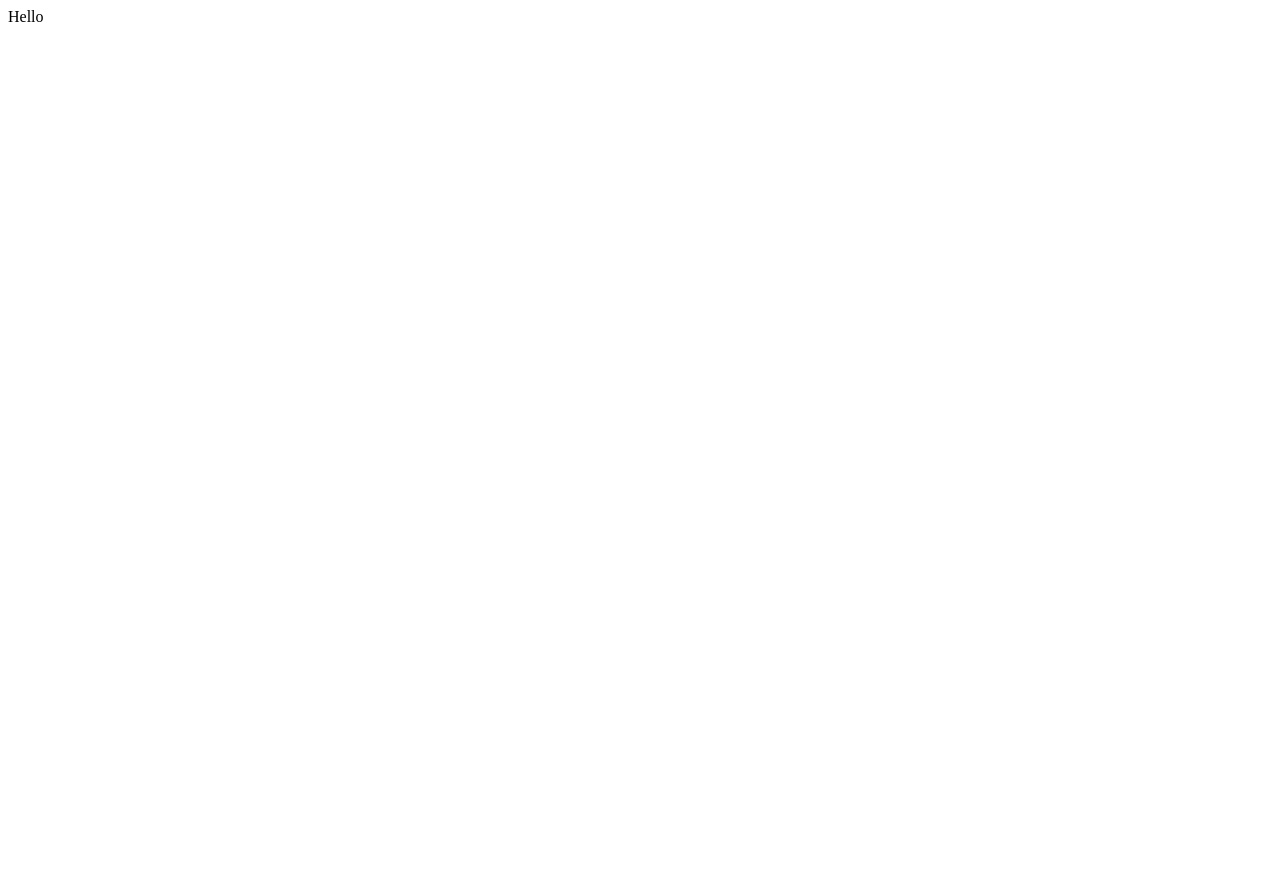
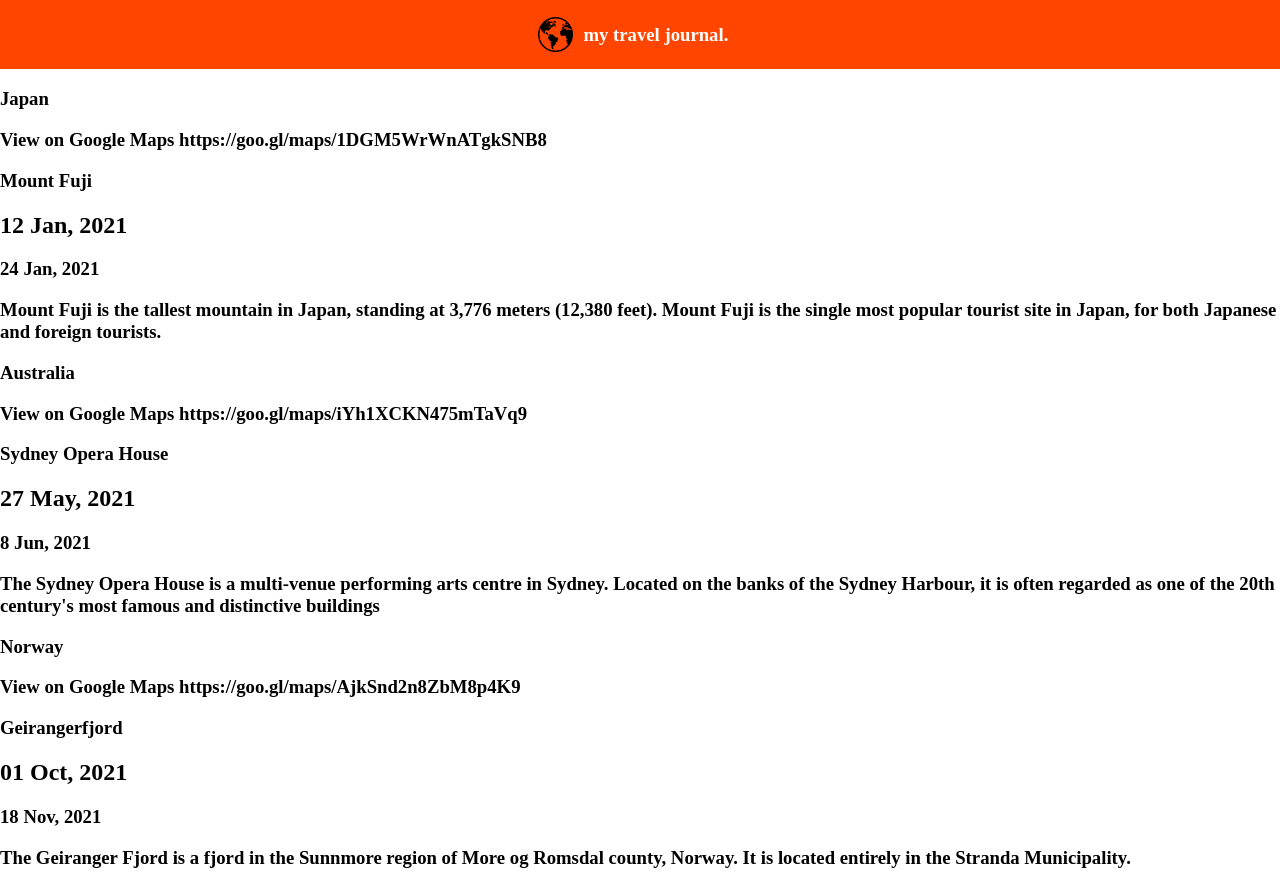
Before and after one commit to OmverYo/Travel-Journal, a React (Create React App) app: page / in a window 1280 px wide. Before the commit the page ends 800 px from the top, so only its background shows below. Built offline with nearby package versions, Linux system fonts and the light colour scheme.

Commit message:
Navbar and Card components and Props

```diff
--- a/src/App.js
+++ b/src/App.js
@@ -1,9 +1,24 @@
 import React from "react"
+import Navbar from "./components/Navbar"
+import Card from "./components/Card"
+import data from "./data"
 
 export default function App() {
-  return (
-    <div>
-      Hello
-    </div>
-  )
+    const cards = data.map(item => {
+        return (
+            <Card
+                key={item.id}
+                item={item}
+            />
+        )
+    })
+
+    return (
+        <div>
+            <Navbar />
+            <section className="cards-list">
+                {cards}
+            </section >
+        </div>
+    )
 }
--- /dev/null
+++ b/src/components/Card.js
@@ -0,0 +1,15 @@
+import React from "react"
+
+export default function Card(props) {
+    return (
+        <div>
+            {/* <img>{props.item.imageUrl}</img> */}
+            <h3>{props.item.location}</h3>
+            <h3>View on Google Maps {props.item.googleMapsUrl}</h3>
+            <h3>{props.item.title}</h3>
+            <h1>{props.item.startDate}</h1>
+            <h3>{props.item.endDate}</h3>
+            <h3>{props.item.description}</h3>
+        </div>
+    )
+}
--- /dev/null
+++ b/src/components/Navbar.js
@@ -0,0 +1,12 @@
+import React from "react"
+import "./../style.css"
+import EarthIcon from "./../images/earth-icon.png"
+
+export default function Navbar() {
+    return (
+        <nav>
+            <img src={EarthIcon} className="navbar--icon" alt="EarthIcon"></img>
+            <h3 className="navbar--header">my travel journal.</h3>
+        </nav>
+    )
+}
--- /dev/null
+++ b/src/data.js
@@ -0,0 +1,34 @@
+const data = [
+    {
+        id: 1,
+        imageUrl: "https://source.unsplash.com/WLxQvbMyfas",
+        location: "Japan",
+        googleMapsUrl: "https://goo.gl/maps/1DGM5WrWnATgkSNB8",
+        title: "Mount Fuji",
+        startDate: "12 Jan, 2021",
+        endDate: "24 Jan, 2021",
+        description: "Mount Fuji is the tallest mountain in Japan, standing at 3,776 meters (12,380 feet). Mount Fuji is the single most popular tourist site in Japan, for both Japanese and foreign tourists."
+    },
+    {
+        id: 2,
+        imageUrl: "https://source.unsplash.com/JmuyB_LibRo",
+        location: "Australia",
+        googleMapsUrl: "https://goo.gl/maps/iYh1XCKN475mTaVq9",
+        title: "Sydney Opera House",
+        startDate: "27 May, 2021",
+        endDate: "8 Jun, 2021",
+        description: "The Sydney Opera House is a multi-venue performing arts centre in Sydney. Located on the banks of the Sydney Harbour, it is often regarded as one of the 20th century's most famous and distinctive buildings"
+    },
+    {
+        id: 3,
+        imageUrl: "https://source.unsplash.com/3PeSjpLVtLg",
+        location: "Norway",
+        googleMapsUrl: "https://goo.gl/maps/AjkSnd2n8ZbM8p4K9",
+        title: "Geirangerfjord",
+        startDate: "01 Oct, 2021",
+        endDate: "18 Nov, 2021",
+        description: "The Geiranger Fjord is a fjord in the Sunnmore region of More og Romsdal county, Norway. It is located entirely in the Stranda Municipality."
+    }
+]
+
+export default data
--- /dev/null
+++ b/src/style.css
@@ -0,0 +1,22 @@
+* {
+    box-sizing: border-box;
+}
+
+body {
+    margin: 0px;
+}
+
+nav {
+    color: white;
+    background-color: orangered;
+    display: flex;
+    text-align: center;
+    padding: 5px;
+}
+
+.navbar--icon {
+    width: 35px;
+    align-self: center;
+    margin-left: 42%;
+    margin-right: 10px;
+}
```
Also changed, not shown: src/images/earth-icon.png (added).
